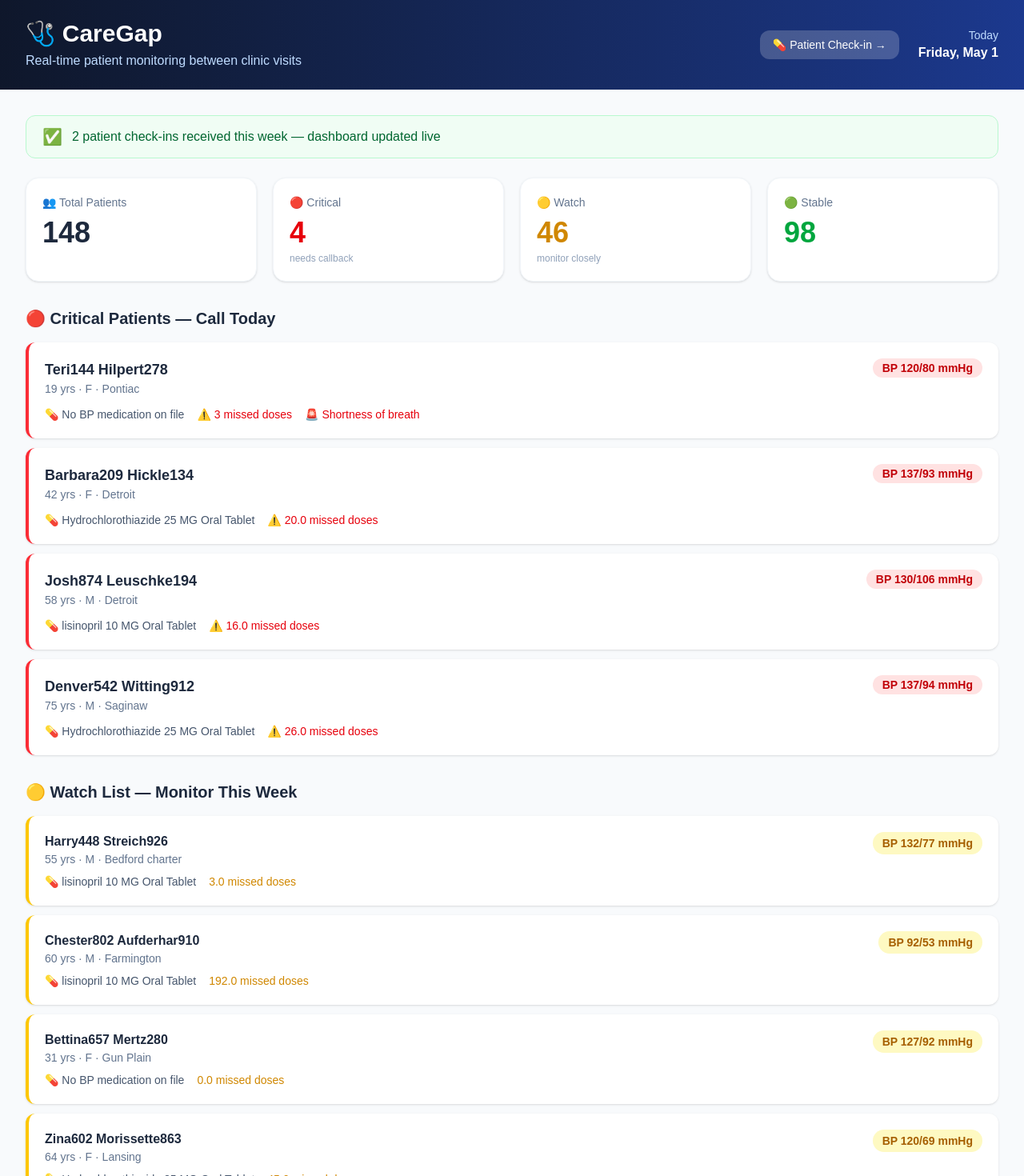
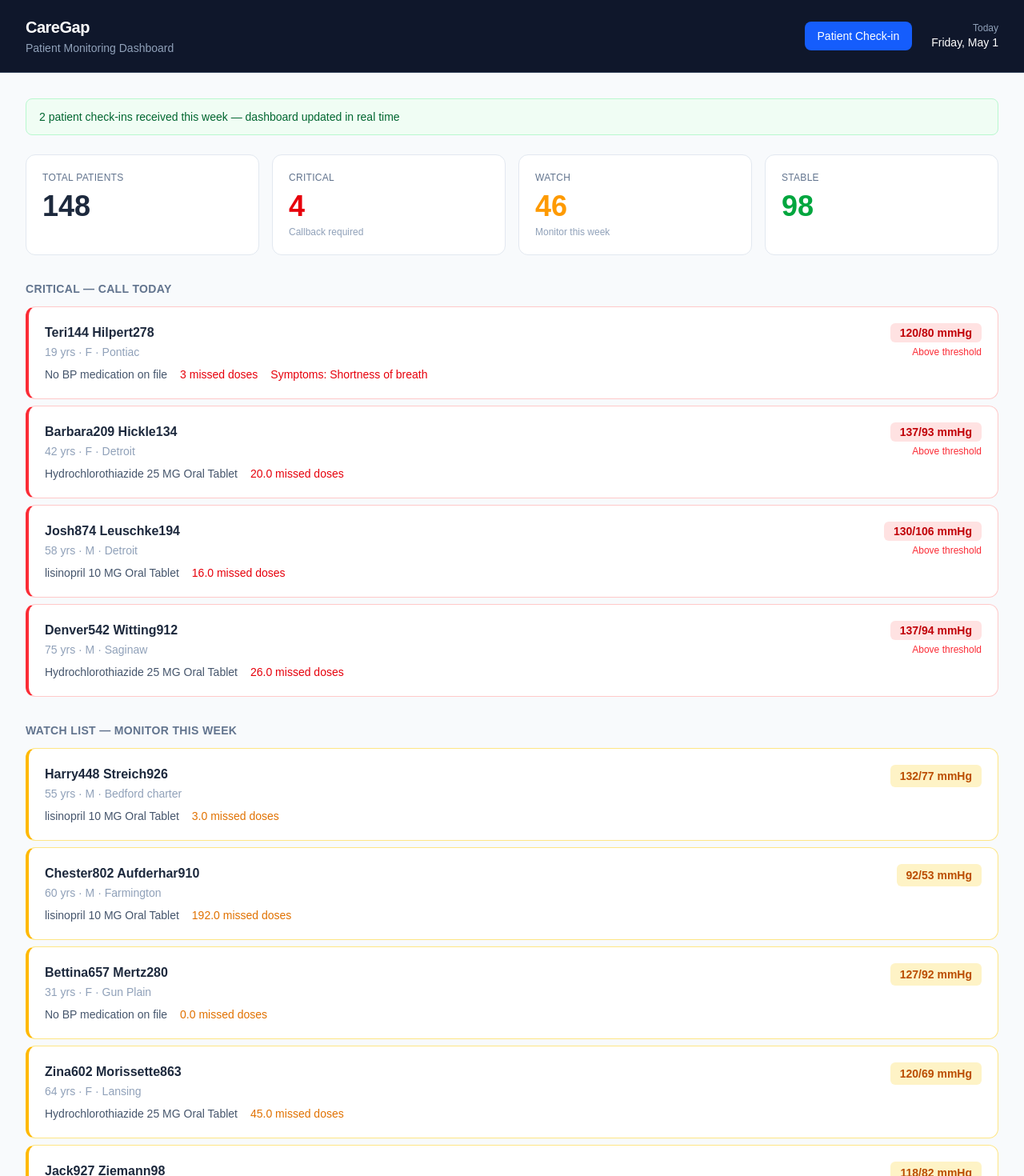
Before and after one commit to sunandachowdary719-dev/caregap-mvp, a Next.js app in the folder web/: page / in a window 1280 px wide. Shown: the top 1470 px of the page at 80% size. Built offline with nearby package versions, Linux system fonts and the light colour scheme.

Commit message:
feat: professional UI no emojis

```diff
--- a/web/app/page.tsx
+++ b/web/app/page.tsx
@@ -34,36 +34,32 @@ export default function Dashboard() {
   const red = patients.filter(p => p.risk_v2 === 'RED')
   const yellow = patients.filter(p => p.risk_v2 === 'YELLOW')
   const green = patients.filter(p => p.risk_v2 === 'GREEN')
-
-  const filtered = filter === 'ALL' ? patients
-    : patients.filter(p => p.risk_v2 === filter)
+  const filtered = filter === 'ALL' ? patients : patients.filter(p => p.risk_v2 === filter)
 
   if (loading) return (
     <div className="min-h-screen bg-slate-50 flex items-center justify-center">
-      <div className="text-center">
-        <div className="text-4xl mb-4">🩺</div>
-        <p className="text-slate-500 text-lg">Loading CareGap...</p>
-      </div>
+      <p className="text-slate-400 text-lg">Loading...</p>
     </div>
   )
 
   return (
     <div className="min-h-screen bg-slate-50">
+
       {/* Header */}
-   <div className="bg-gradient-to-r from-slate-900 to-blue-900 text-white px-8 py-6">
+      <div className="bg-slate-900 text-white px-8 py-5 border-b border-slate-700">
         <div className="max-w-7xl mx-auto flex items-center justify-between">
           <div>
-            <h1 className="text-3xl font-bold">🩺 CareGap</h1>
-            <p className="text-blue-200 mt-1">Real-time patient monitoring between clinic visits</p>
+            <h1 className="text-xl font-semibold tracking-tight">CareGap</h1>
+            <p className="text-slate-400 text-sm mt-0.5">Patient Monitoring Dashboard</p>
           </div>
           <div className="flex items-center gap-6">
             <a href="/checkin"
-              className="bg-white/20 hover:bg-white/30 text-white px-4 py-2 rounded-xl text-sm font-medium transition-all">
-              💊 Patient Check-in →
+              className="bg-blue-600 hover:bg-blue-700 text-white px-4 py-2 rounded-lg text-sm font-medium transition-colors">
+              Patient Check-in
             </a>
             <div className="text-right">
-              <p className="text-blue-200 text-sm">Today</p>
-              <p className="text-white font-semibold">{new Date().toLocaleDateString('en-US', {weekday:'long', month:'long', day:'numeric'})}</p>
+              <p className="text-slate-400 text-xs">Today</p>
+              <p className="text-white text-sm font-medium">{new Date().toLocaleDateString('en-US', {weekday:'long', month:'long', day:'numeric'})}</p>
             </div>
           </div>
         </div>
@@ -71,64 +67,61 @@ export default function Dashboard() {
 
       <div className="max-w-7xl mx-auto px-8 py-8">
 
-        {/* Live data banner */}
         {checkinCount > 0 && (
-          <div className="bg-green-50 border border-green-200 rounded-xl px-5 py-3 mb-6 flex items-center gap-3">
-            <span className="text-green-600 text-xl">✅</span>
-            <p className="text-green-800 font-medium">{checkinCount} patient check-ins received this week — dashboard updated live</p>
+          <div className="bg-green-50 border border-green-200 rounded-lg px-4 py-3 mb-6">
+            <p className="text-green-800 text-sm font-medium">{checkinCount} patient check-ins received this week — dashboard updated in real time</p>
           </div>
         )}
 
         {/* Metrics */}
-        <div className="grid grid-cols-4 gap-5 mb-8">
+        <div className="grid grid-cols-4 gap-4 mb-8">
           {[
-            { label: 'Total Patients', value: patients.length, color: 'blue', icon: '👥' },
-            { label: 'Critical', value: red.length, color: 'red', icon: '🔴', sub: 'needs callback' },
-            { label: 'Watch', value: yellow.length, color: 'yellow', icon: '🟡', sub: 'monitor closely' },
-            { label: 'Stable', value: green.length, color: 'green', icon: '🟢' },
+            { label: 'Total Patients', value: patients.length, color: 'slate' },
+            { label: 'Critical', value: red.length, color: 'red', sub: 'Callback required' },
+            { label: 'Watch', value: yellow.length, color: 'yellow', sub: 'Monitor this week' },
+            { label: 'Stable', value: green.length, color: 'green' },
           ].map(m => (
-            <div key={m.label} className="bg-white rounded-2xl p-5 shadow-sm border border-slate-100">
-              <div className="flex items-center justify-between mb-2">
-                <span className="text-sm text-slate-500 font-medium">{m.icon} {m.label}</span>
-              </div>
-              <div className={`text-4xl font-bold ${
+            <div key={m.label} className="bg-white rounded-xl p-5 border border-slate-200">
+              <p className="text-xs text-slate-500 font-medium uppercase tracking-wide mb-2">{m.label}</p>
+              <p className={`text-4xl font-bold ${
                 m.color === 'red' ? 'text-red-600' :
-                m.color === 'yellow' ? 'text-yellow-600' :
+                m.color === 'yellow' ? 'text-amber-500' :
                 m.color === 'green' ? 'text-green-600' : 'text-slate-800'
-              }`}>{m.value}</div>
+              }`}>{m.value}</p>
               {m.sub && <p className="text-xs text-slate-400 mt-1">{m.sub}</p>}
             </div>
           ))}
         </div>
 
-        {/* RED patients */}
+        {/* Critical */}
         <div className="mb-8">
-          <h2 className="text-xl font-bold text-slate-800 mb-4">🔴 Critical Patients — Call Today</h2>
+          <h2 className="text-sm font-semibold text-slate-500 uppercase tracking-wide mb-3">Critical — Call Today</h2>
           {red.length === 0 ? (
-            <div className="bg-green-50 border border-green-200 rounded-xl p-5 text-green-800">
-              ✅ No critical patients today
+            <div className="bg-white border border-slate-200 rounded-xl p-5 text-slate-500 text-sm">
+              No critical patients at this time.
             </div>
           ) : (
-            <div className="space-y-3">
+            <div className="space-y-2">
               {red.map((p, i) => (
-                <div key={i} className="bg-white border-l-4 border-red-500 rounded-xl p-5 shadow-sm">
+                <div key={i} className="bg-white border border-red-200 border-l-4 border-l-red-500 rounded-xl p-5">
                   <div className="flex items-start justify-between">
                     <div>
-                      <h3 className="font-bold text-slate-800 text-lg">{p.NAME}</h3>
-                      <p className="text-slate-500 text-sm">{p.AGE} yrs · {p.GENDER} · {p.CITY}</p>
+                      <h3 className="font-semibold text-slate-800">{p.NAME}</h3>
+                      <p className="text-slate-400 text-sm mt-0.5">{p.AGE} yrs · {p.GENDER} · {p.CITY}</p>
+                      <div className="flex gap-4 mt-2 text-sm">
+                        <span className="text-slate-600">{p.med_name?.slice(0,40)}</span>
+                        <span className="text-red-600 font-medium">{p.total_missed} missed doses</span>
+                        {p.symptoms && p.symptoms !== 'None' && (
+                          <span className="text-red-600">Symptoms: {p.symptoms}</span>
+                        )}
+                      </div>
                     </div>
                     <div className="text-right">
-                      <span className="bg-red-100 text-red-700 px-3 py-1 rounded-full text-sm font-bold">
-                        BP {Math.round(parseFloat(p.systolic))}/{Math.round(parseFloat(p.diastolic))} mmHg
+                      <span className="bg-red-100 text-red-700 px-3 py-1 rounded-md text-sm font-semibold">
+                        {Math.round(parseFloat(p.systolic))}/{Math.round(parseFloat(p.diastolic))} mmHg
                       </span>
+                      <p className="text-red-500 text-xs mt-1">Above threshold</p>
                     </div>
-                  </div>
-                  <div className="mt-3 flex gap-4 text-sm">
-                    <span className="text-slate-600">💊 {p.med_name?.slice(0,40)}</span>
-                    <span className="text-red-600 font-medium">⚠️ {p.total_missed} missed doses</span>
-                    {p.symptoms && p.symptoms !== 'None' && (
-                      <span className="text-red-600">🚨 {p.symptoms}</span>
-                    )}
                   </div>
                 </div>
               ))}
@@ -136,62 +129,55 @@ export default function Dashboard() {
           )}
         </div>
 
-        {/* YELLOW patients */}
+        {/* Watch */}
         <div className="mb-8">
-          <h2 className="text-xl font-bold text-slate-800 mb-4">🟡 Watch List — Monitor This Week</h2>
-          <div className="space-y-3">
+          <h2 className="text-sm font-semibold text-slate-500 uppercase tracking-wide mb-3">Watch List — Monitor This Week</h2>
+          <div className="space-y-2">
             {yellow.map((p, i) => (
-              <div key={i} className="bg-white border-l-4 border-yellow-400 rounded-xl p-5 shadow-sm">
+              <div key={i} className="bg-white border border-amber-200 border-l-4 border-l-amber-400 rounded-xl p-5">
                 <div className="flex items-start justify-between">
                   <div>
-                    <h3 className="font-bold text-slate-800">{p.NAME}</h3>
-                    <p className="text-slate-500 text-sm">{p.AGE} yrs · {p.GENDER} · {p.CITY}</p>
+                    <h3 className="font-semibold text-slate-800">{p.NAME}</h3>
+                    <p className="text-slate-400 text-sm mt-0.5">{p.AGE} yrs · {p.GENDER} · {p.CITY}</p>
+                    <div className="flex gap-4 mt-2 text-sm">
+                      <span className="text-slate-600">{p.med_name?.slice(0,40)}</span>
+                      <span className="text-amber-600">{p.total_missed} missed doses</span>
+                    </div>
                   </div>
-                  <span className="bg-yellow-100 text-yellow-700 px-3 py-1 rounded-full text-sm font-bold">
-                    BP {Math.round(parseFloat(p.systolic))}/{Math.round(parseFloat(p.diastolic))} mmHg
+                  <span className="bg-amber-100 text-amber-700 px-3 py-1 rounded-md text-sm font-semibold">
+                    {Math.round(parseFloat(p.systolic))}/{Math.round(parseFloat(p.diastolic))} mmHg
                   </span>
-                </div>
-                <div className="mt-2 flex gap-4 text-sm">
-                  <span className="text-slate-600">💊 {p.med_name?.slice(0,40)}</span>
-                  <span className="text-yellow-600 font-medium">{p.total_missed} missed doses</span>
                 </div>
               </div>
             ))}
           </div>
         </div>
 
-        {/* All patients table */}
+        {/* All patients */}
         <div>
-          <div className="flex items-center justify-between mb-4">
-            <h2 className="text-xl font-bold text-slate-800">📋 All Patients</h2>
-            <div className="flex gap-2">
+          <div className="flex items-center justify-between mb-3">
+            <h2 className="text-sm font-semibold text-slate-500 uppercase tracking-wide">All Patients</h2>
+            <div className="flex gap-1">
               {['ALL','RED','YELLOW','GREEN'].map(f => (
                 <button key={f} onClick={() => setFilter(f)}
-                  className={`px-4 py-1.5 rounded-full text-sm font-medium transition-all ${
-                    filter === f
-                      ? 'bg-slate-800 text-white'
-                      : 'bg-white text-slate-600 border border-slate-200 hover:bg-slate-50'
-                  }`}>
-                  {f}
-                </button>
+                  className={`px-3 py-1 rounded-md text-xs font-medium transition-colors ${
+                    filter === f ? 'bg-slate-800 text-white' : 'bg-white text-slate-600 border border-slate-200 hover:bg-slate-50'
+                  }`}>{f}</button>
               ))}
             </div>
           </div>
-          <div className="bg-white rounded-2xl shadow-sm border border-slate-100 overflow-hidden">
+          <div className="bg-white rounded-xl border border-slate-200 overflow-hidden">
             <table className="w-full text-sm">
-              <thead className="bg-slate-50 border-b border-slate-100">
+              <thead className="bg-slate-50 border-b border-slate-200">
                 <tr>
-                  {['Name','Age','Gender','City','Systolic','Diastolic','Missed','Risk'].map(h => (
-                    <th key={h} className="px-4 py-3 text-left text-slate-600 font-semibold">{h}</th>
+                  {['Name','Age','Gender','City','Systolic','Diastolic','Missed Doses','Risk'].map(h => (
+                    <th key={h} className="px-4 py-3 text-left text-xs font-semibold text-slate-500 uppercase tracking-wide">{h}</th>
                   ))}
                 </tr>
               </thead>
-              <tbody>
+              <tbody className="divide-y divide-slate-100">
                 {filtered.sort((a,b) => parseFloat(b.systolic) - parseFloat(a.systolic)).map((p, i) => (
-                  <tr key={i} className={`border-b border-slate-50 hover:bg-slate-50 transition-colors ${
-                    p.risk_v2 === 'RED' ? 'bg-red-50/30' :
-                    p.risk_v2 === 'YELLOW' ? 'bg-yellow-50/30' : ''
-                  }`}>
+                  <tr key={i} className="hover:bg-slate-50 transition-colors">
                     <td className="px-4 py-3 font-medium text-slate-800">{p.NAME}</td>
                     <td className="px-4 py-3 text-slate-600">{p.AGE}</td>
                     <td className="px-4 py-3 text-slate-600">{p.GENDER}</td>
@@ -200,9 +186,9 @@ export default function Dashboard() {
                     <td className="px-4 py-3 text-slate-600">{Math.round(parseFloat(p.diastolic))}</td>
                     <td className="px-4 py-3 text-slate-600">{p.total_missed}</td>
                     <td className="px-4 py-3">
-                      <span className={`px-2 py-1 rounded-full text-xs font-bold ${
+                      <span className={`px-2 py-0.5 rounded text-xs font-semibold ${
                         p.risk_v2 === 'RED' ? 'bg-red-100 text-red-700' :
-                        p.risk_v2 === 'YELLOW' ? 'bg-yellow-100 text-yellow-700' :
+                        p.risk_v2 === 'YELLOW' ? 'bg-amber-100 text-amber-700' :
                         'bg-green-100 text-green-700'
                       }`}>{p.risk_v2}</span>
                     </td>
@@ -213,9 +199,8 @@ export default function Dashboard() {
           </div>
         </div>
 
-        {/* Footer */}
-        <div className="text-center py-8 text-slate-400 text-sm">
-          CareGap · Bridging the gap between clinic visits · Built for better patient outcomes
+        <div className="text-center py-8 text-slate-300 text-xs">
+          CareGap — Bridging the gap between clinic visits
         </div>
       </div>
     </div>
```
Also changed, not shown: web/app/checkin/page.tsx (+8 -12 lines).
